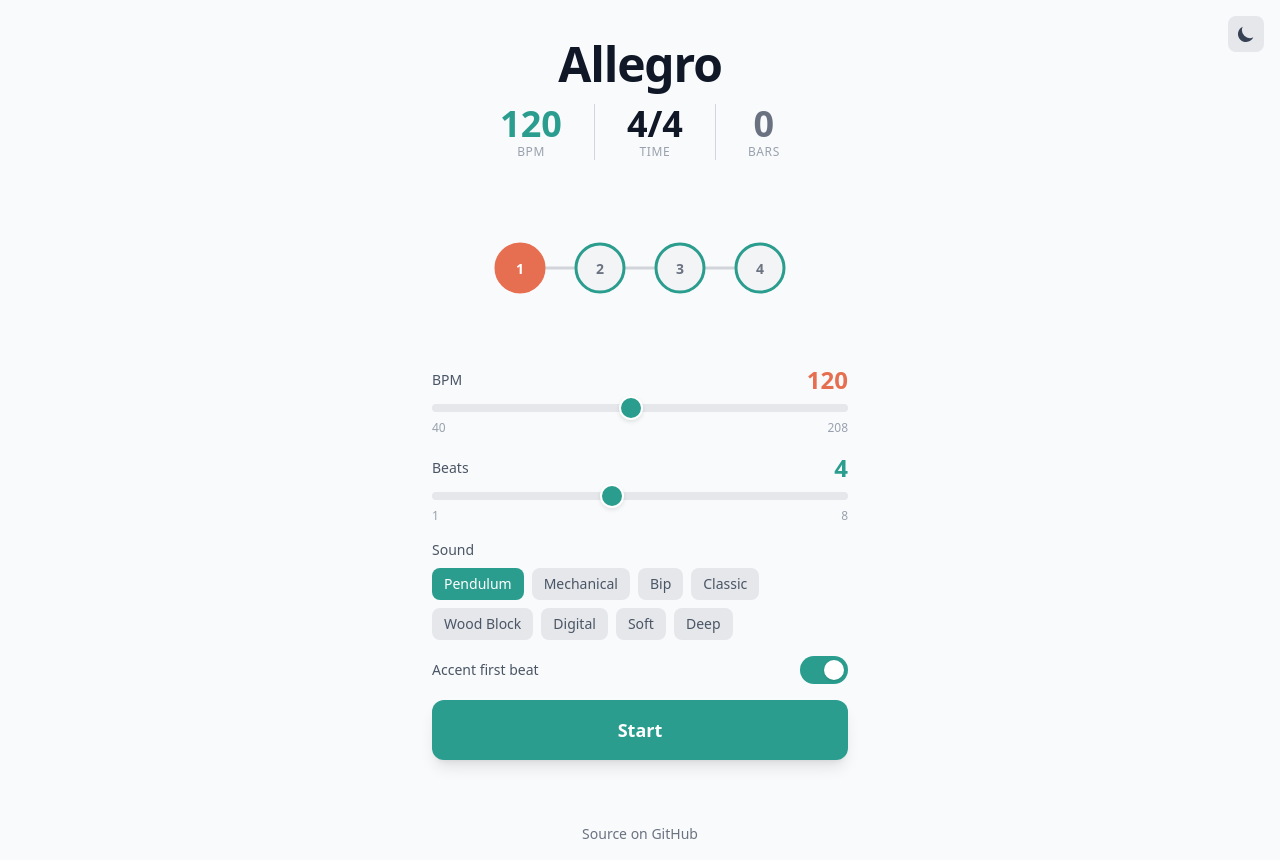
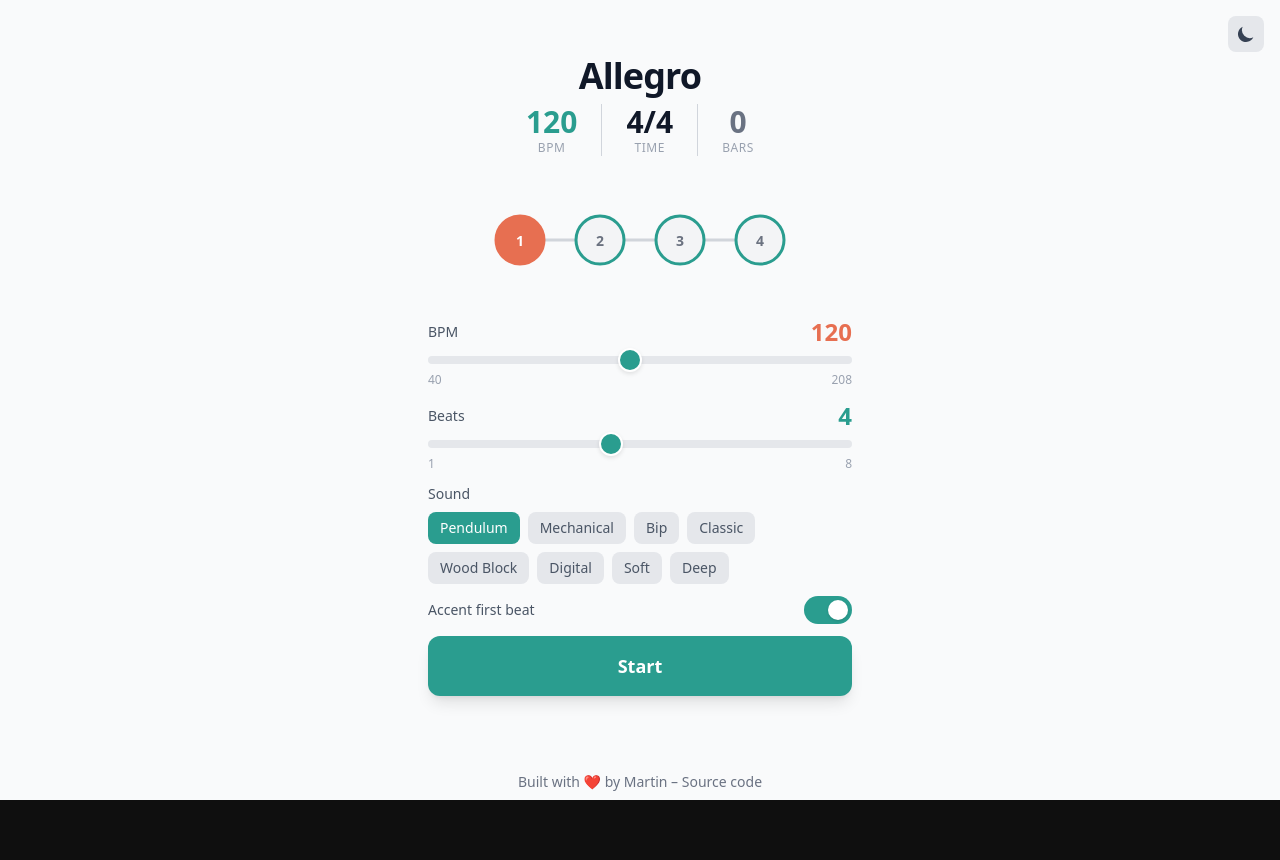
Before and after one commit to tintamarre/metronome, a Vue app: page / in a window 1280 px wide. After the commit the page ends 800 px from the top, so only its background shows below. Built offline with nearby package versions, Linux system fonts and the light colour scheme.

Commit message:
style: adjust spacing and font sizes in main components for improved layout

```diff
--- a/src/App.vue
+++ b/src/App.vue
@@ -43,7 +43,7 @@ const { theme, toggleTheme } = useTheme()
     </div>
 
     <!-- Main Content -->
-    <main class="flex-1 flex flex-col items-center justify-center px-4 py-8">
+    <main class="flex-1 flex flex-col items-center justify-center px-4 py-4">
       <!-- Display -->
       <MetronomeDisplay
         :tempo-name="tempoName"
@@ -53,7 +53,7 @@ const { theme, toggleTheme } = useTheme()
       />
 
       <!-- Visualization -->
-      <div class="w-full max-w-2xl my-8">
+      <div class="w-full max-w-2xl my-4">
         <BeatVisualization
           :beats="beats"
           :current-beat="currentBeat"
@@ -80,14 +80,14 @@ const { theme, toggleTheme } = useTheme()
     </main>
 
     <!-- Footer -->
-    <footer class="py-4 text-center text-gray-500 dark:text-gray-600 text-sm">
-      <a
+    <footer class="py-2 text-center text-gray-500 dark:text-gray-600 text-sm">
+
+        Built with ❤️ by Martin – <a
         href="https://github.com/tintamarre/metronome"
         target="_blank"
         rel="noopener noreferrer"
         class="hover:text-gray-700 dark:hover:text-gray-400 transition-colors"
-      >
-        Source on GitHub
+      >Source code
       </a>
     </footer>
   </div>
--- a/src/components/MetronomeControls.vue
+++ b/src/components/MetronomeControls.vue
@@ -21,7 +21,7 @@ const emit = defineEmits<{
 </script>
 
 <template>
-  <div class="flex flex-col gap-4 w-full max-w-md mx-auto p-4">
+  <div class="flex flex-col gap-3 w-full max-w-md mx-auto p-3">
     <!-- BPM Control -->
     <div class="flex flex-col gap-2">
       <div class="flex justify-between items-center">
--- a/src/components/MetronomeDisplay.vue
+++ b/src/components/MetronomeDisplay.vue
@@ -8,19 +8,17 @@ defineProps<{
 </script>
 
 <template>
-  <div class="flex flex-col items-center gap-4 py-2">
+  <div class="flex flex-col items-center gap-2">
     <!-- Tempo Name -->
-    <div class="text-center">
-      <h2 class="text-4xl md:text-5xl font-bold text-gray-900 dark:text-white tracking-tight">
-        {{ tempoName }}
-      </h2>
-    </div>
+    <h2 class="text-3xl md:text-4xl font-bold text-gray-900 dark:text-white tracking-tight">
+      {{ tempoName }}
+    </h2>
 
     <!-- Stats Row -->
-    <div class="flex gap-8 text-center">
+    <div class="flex gap-6 text-center">
       <!-- BPM -->
       <div class="flex flex-col">
-        <span class="text-3xl md:text-4xl font-bold text-beat tabular-nums">{{ bpm }}</span>
+        <span class="text-2xl md:text-3xl font-bold text-beat tabular-nums">{{ bpm }}</span>
         <span class="text-xs text-gray-400 dark:text-gray-500 uppercase tracking-wider">BPM</span>
       </div>
 
@@ -29,7 +27,7 @@ defineProps<{
 
       <!-- Time Signature -->
       <div class="flex flex-col">
-        <span class="text-3xl md:text-4xl font-bold text-gray-900 dark:text-white tabular-nums">{{ beats }}/4</span>
+        <span class="text-2xl md:text-3xl font-bold text-gray-900 dark:text-white tabular-nums">{{ beats }}/4</span>
         <span class="text-xs text-gray-400 dark:text-gray-500 uppercase tracking-wider">Time</span>
       </div>
 
@@ -38,7 +36,7 @@ defineProps<{
 
       <!-- Iteration -->
       <div class="flex flex-col">
-        <span class="text-3xl md:text-4xl font-bold text-gray-500 dark:text-gray-400 tabular-nums">{{ iteration }}</span>
+        <span class="text-2xl md:text-3xl font-bold text-gray-500 dark:text-gray-400 tabular-nums">{{ iteration }}</span>
         <span class="text-xs text-gray-400 dark:text-gray-500 uppercase tracking-wider">Bars</span>
       </div>
     </div>
```
